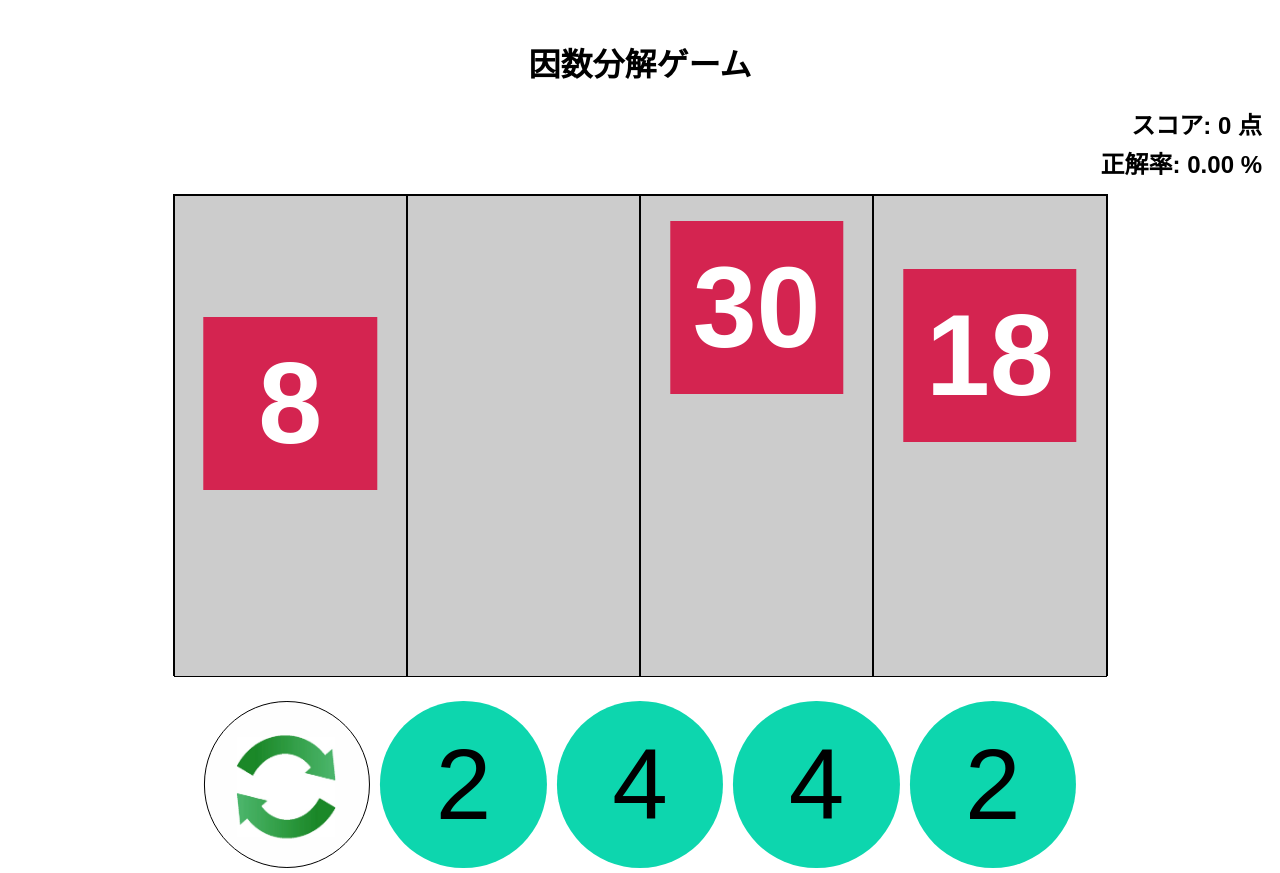
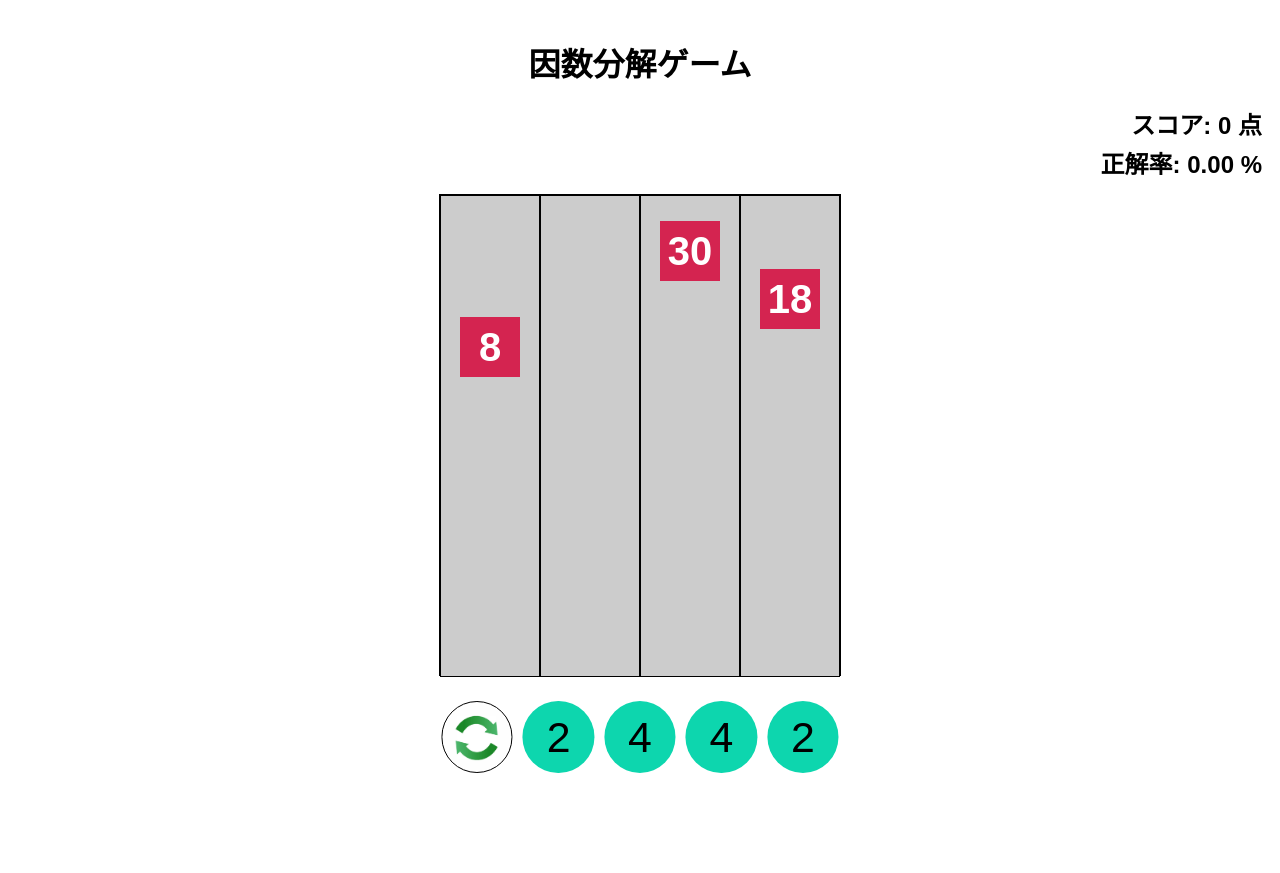
Before and after one commit to AsahiKomata/WebGame, a plain HTML site: page prime_factorization/prime_factorization.html in a window 1280 px wide. After the commit the page ends 800 px from the top, so only its background shows below. Drawn offline with Linux system fonts and the light colour scheme.

Commit message:
[update]レイアウト幅の上限を設定

```diff
--- a/prime_factorization/prime_factorization.css
+++ b/prime_factorization/prime_factorization.css
@@ -9,6 +9,8 @@ body {
     justify-content: space-around;
     width: 75%;
     height: 60vh;
+    max-width: 400px;
+    max-height: 500px;
     background-color: lightgray;
     margin: auto;
     position: relative;
@@ -20,6 +22,7 @@ body {
     flex: 1;
     width: 25%;
     height: 100%;
+    max-width: 100px;
     background: #ccc;
     border: 1px solid black;
     position: relative;
@@ -32,6 +35,8 @@ body {
 .number {
     position: absolute;
     width: 75%;
+    max-width: 60px;
+    max-height: 60px;
     background: rgb(212, 36, 80);
     color: white;
     border-radius: 0;
```
